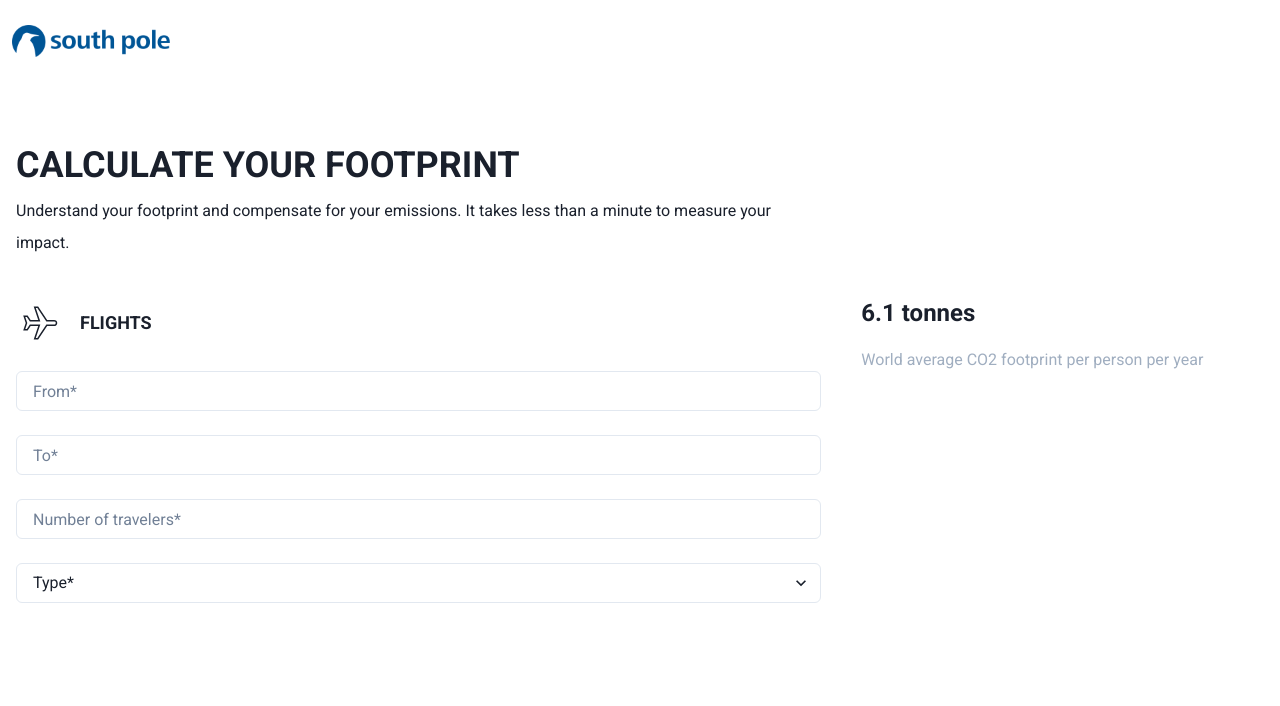
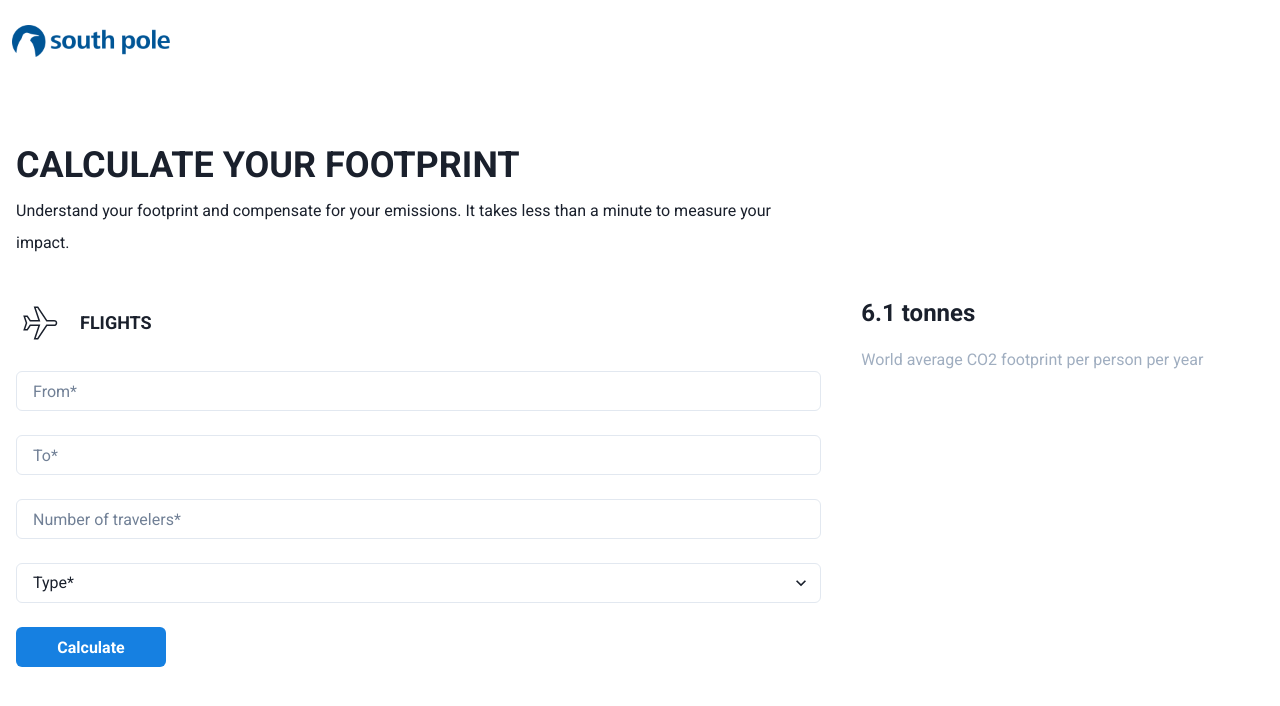
Before and after one commit to italoteix/footprint-calculator, a React (Create React App) app: page / in a window 1280 px wide. Shown: the top 706 px of the page. Built offline with nearby package versions, Linux system fonts and the light colour scheme.

Commit message:
feat: add react-hook-form

```diff
--- a/package.json
+++ b/package.json
@@ -17,6 +17,7 @@
     "framer-motion": "^7.2.1",
     "react": "^18.2.0",
     "react-dom": "^18.2.0",
+    "react-hook-form": "^7.34.2",
     "react-router-dom": "^6.3.0",
     "react-scripts": "5.0.1",
     "typescript": "^4.8.2",
--- a/src/pages/Home/Home.tsx
+++ b/src/pages/Home/Home.tsx
@@ -1,4 +1,6 @@
+import { useForm, SubmitHandler, Controller } from 'react-hook-form';
 import {
+  Button,
   Container,
   Flex,
   Grid,
@@ -14,8 +16,19 @@ import {
 } from '@chakra-ui/react';
 
 import { ReactComponent as AirplaneIcon } from '../../assets/images/airplane.svg';
+import { TravelType } from '../../model';
+
+interface Inputs {
+  departure: string;
+  destination: string;
+  numberOfTravelers: number;
+  type: TravelType;
+}
 
 export const Home = () => {
+  const { handleSubmit, control } = useForm<Inputs>();
+  const onSubmit: SubmitHandler<Inputs> = (data) => console.log(data);
+
   return (
     <Container maxW='container.xl' pt={14}>
       <Grid templateRows='auto auto' templateColumns='2fr 1fr' gap={10}>
@@ -37,16 +50,43 @@ export const Home = () => {
             </Heading>
           </Flex>
 
-          <VStack spacing={6}>
-            <Input placeholder='From*' />
-            <Input placeholder='To*' />
-            <NumberInput w='100%'>
-              <NumberInputField placeholder='Number of travelers*' />
-            </NumberInput>
-            <Select placeholder='Type*'>
-              <option value='option1'>Option 1</option>
-              <option value='option2'>Option 2</option>
-            </Select>
+          <VStack spacing={6} as='form' onSubmit={handleSubmit(onSubmit)}>
+            <Controller
+              name='departure'
+              control={control}
+              rules={{ required: true }}
+              render={({ field }) => <Input placeholder='From*' {...field} />}
+            />
+            <Controller
+              name='destination'
+              control={control}
+              rules={{ required: true }}
+              render={({ field }) => <Input placeholder='To*' {...field} />}
+            />
+            <Controller
+              name='numberOfTravelers'
+              control={control}
+              rules={{ required: true }}
+              render={({ field }) => (
+                <NumberInput w='100%' {...field}>
+                  <NumberInputField placeholder='Number of travelers*' />
+                </NumberInput>
+              )}
+            />
+            <Controller
+              name='type'
+              control={control}
+              rules={{ required: true }}
+              render={({ field }) => (
+                <Select placeholder='Type*' {...field}>
+                  <option value='option1'>Option 1</option>
+                  <option value='option2'>Option 2</option>
+                </Select>
+              )}
+            />
+            <Button type='submit' colorScheme='brand' alignSelf='flex-start' w='150px'>
+              Calculate
+            </Button>
           </VStack>
         </GridItem>
 
```
Also changed, not shown: 1 other file (tests, documents, lock files or other folders).
